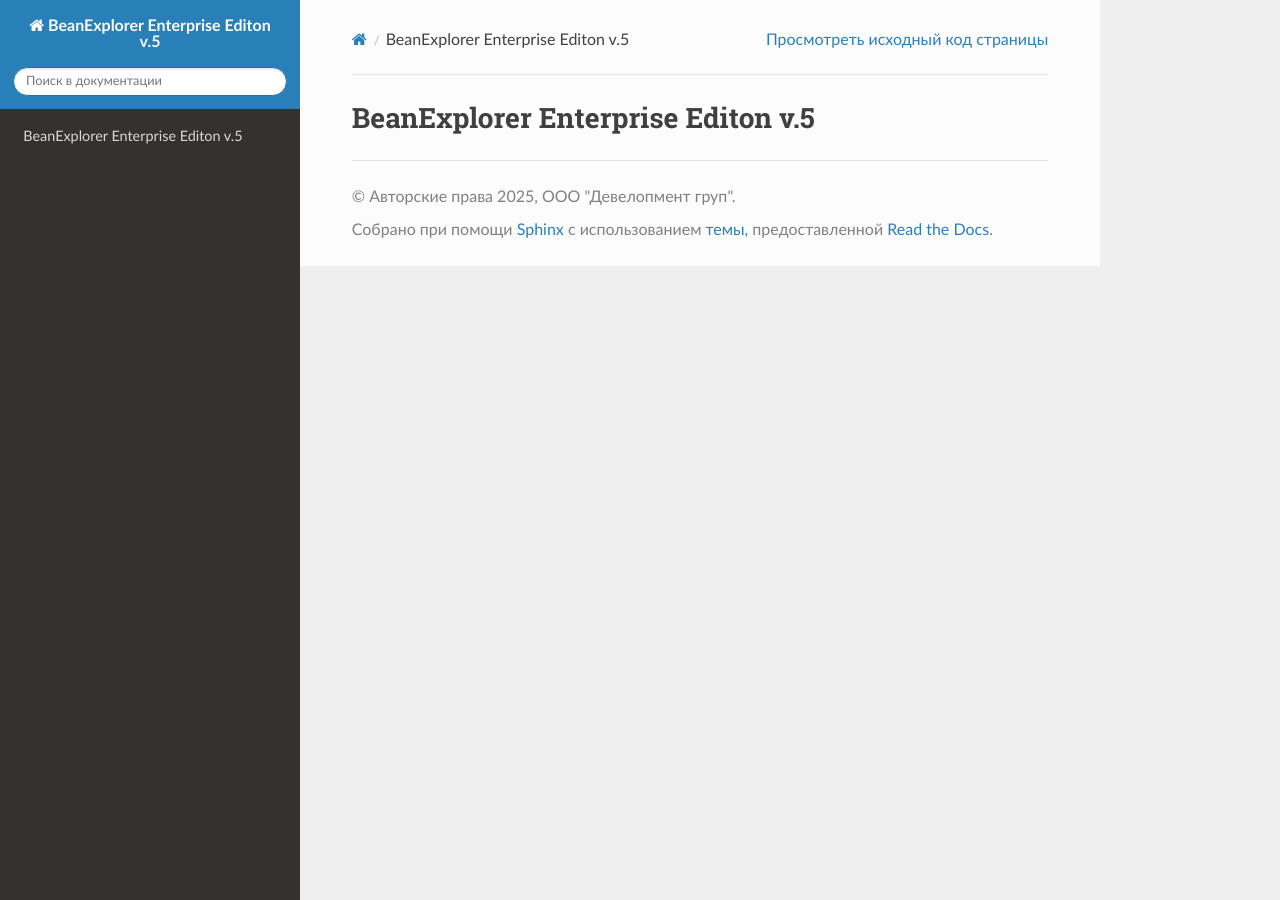
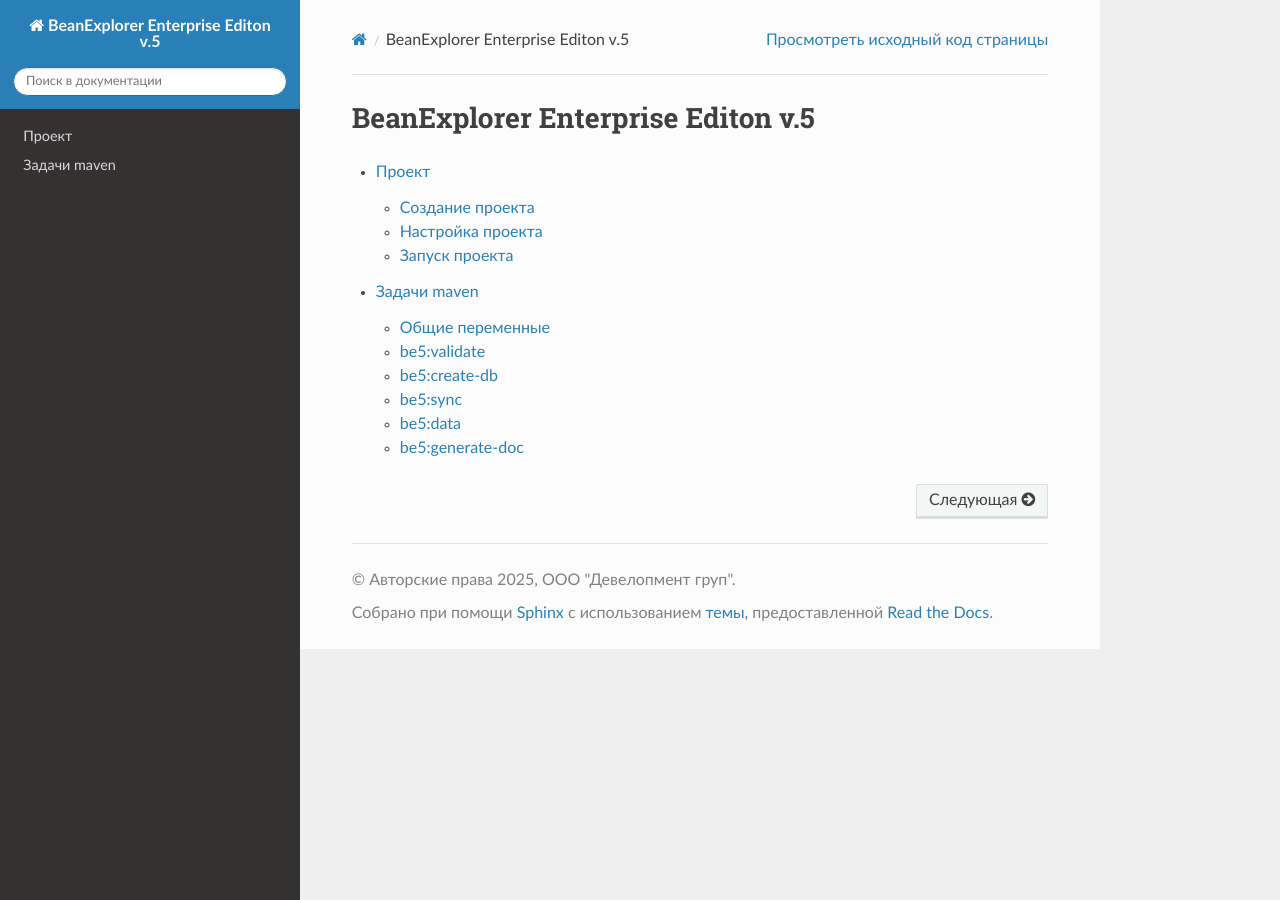
Before and after one commit to DevelopmentOnTheEdge/be5-docs, a Sphinx documentation site: the page built from source/index.rst, in a window 1280 px wide. Built offline with Sphinx 7.4.7 and the Read the Docs theme 3.1.0, drawn with Linux system fonts in a browser that asks for light colours; some of the changed lines change nothing that is shown.

Commit message:
project, maven pages

````diff
--- /dev/null
+++ b/source/_templates/layout.html
@@ -0,0 +1,13 @@
+{% extends "!layout.html" %}
+  {% block footer %} {{ super() }}
+
+  <style>
+    .wy-table-responsive table td, .wy-table-responsive table th {
+        white-space: normal !important;
+    }
+    .wy-table-responsive {
+        overflow: visible !important;
+    }
+  </style>
+
+{% endblock %}
--- a/source/index.rst
+++ b/source/index.rst
@@ -3,4 +3,6 @@
 
 .. toctree::
    :maxdepth: 2
-   :caption: BE5
+
+   project.md
+   maven.rst
--- /dev/null
+++ b/source/maven.rst
@@ -0,0 +1,245 @@
+Задачи maven
+************
+
+Для работы с be5 проектами создан специальный maven-be5 плагин,
+в котором определены специальные задачи.
+
+Для каждой задачи есть свои переменые, которые могут быть указаны как:
+
+ * переменные в коммандной строке
+ * xml-тэги в pom.xml
+
+Общие переменные
+================
+
+.. list-table::
+   :header-rows: 1
+
+   * - Параметр
+
+       XML тэг
+     - Тип
+
+       значение по умолчанию
+     - Описание
+   * - BE5_PROJECT_PATH
+
+       <projectPath>
+     - File
+
+       ./
+     - путь к каталогу с проектом be5
+   * - BE5_LOG_PATH
+
+       <logPath>
+     - File
+     - путь к каталогу с проектом be5
+   * - BE5_DEBUG
+
+       <debug>
+     - boolean
+
+       false
+     - если "true", будет выводиться дополнительная отладочная информация в stderr
+   * - BE5_UNLOCK_PROTECTED_PROFILE
+
+       <unlockProtectedProfile>
+     - boolean
+
+       false
+     - если "true", защищённый (protected) профиль соединения будет использоваться без дополнительных подтверждений
+
+
+be5:validate
+============
+Валидация проекта - вычитывание всех файлов, базовые проверки на корректность, исполнение всего Freemarker,
+никаких обращений к базе не делается.
+
+.. list-table::
+   :header-rows: 1
+
+   * - Параметр
+
+       XML тэг
+     - Тип
+
+       значение по умолчанию
+     - Описание
+   * - BE5_SKIP_VALIDATION
+
+       <skipValidation>
+     - boolean
+
+       false
+     - если "true", пропустить собственно валидацию (но прочие команды из списка ниже будут выполняться)
+   * - BE5_RDBMS
+
+       <rdbmsName>
+     - String
+     - валидация будет выполняться с использованием соответствующей СУБД.
+       Это может повлиять на выполнение условных секций в FTL, результат разворачивания макросов, включения extras и т. д.
+
+
+       Возможные значения: mysql/postgres/oracle/db2/sqlserver
+   * - BE5_CHECK_QUERY
+
+       <queryPath>
+     - String
+     - Формат - entity.query. Если задано, текст указанного запроса после выполнения FTL будет выведен на экран
+   * - BE5_CHECK_ROLES
+
+       <checkRoles>
+     - boolean
+
+       false
+     - если "true", на экран будет выведен список ролей проекта, действующий в данных условиях.
+       Может пригодиться, если часть ролей устанавливается условно через extras и хочется проверить, правильно ли отработали условия
+   * - BE5_CHECK_DDL
+
+       <ddlPath>
+     - String
+     - entity. Если задано, DDL, необходимый для создания указанной сущности, будет выведен на экран
+   * - BE5_SAVE_PROJECT
+
+       <saveProject>
+     - boolean
+
+       false
+     - если "true", проект будет пересохранён (только основной проект, без учёта подключенных модулей).
+       Могут быть отсортированы или переформатированы некоторые элементы проекта
+
+be5:create-db
+=============
+Создает все таблицы базы данных (включая модули), выполняет скрипты (Pre-db.ftl, Post-db.ftl).
+
+
+be5:sync
+========
+Инкрементальное обновление схемы базы данных.
+По умолчанию выводит DDL, который будет использоваться для обновления структуры таблиц, удаления и добавления таблиц.
+Для принудительного выполнения определите BE5_FORCE_UPDATE=true. Смотри другие опции ниже.
+
+.. list-table::
+   :header-rows: 1
+
+   * - Параметр
+
+       XML тэг
+     - Тип
+
+       значение по умолчанию
+     - Описание
+   * - BE5_FORCE_UPDATE
+
+       <forceUpdate>
+     - boolean
+
+       false
+     - "false" — сгенерированный DDL для обновления базы данных будет выведен на экран без изменения самой структуры базы данных.
+
+       "true" — сгенерированный DDL будет выполнен, что может привести к потере пользовательских данных.
+   * - BE5_UPDATE_CLONES
+
+       <updateClones>
+     - boolean
+
+       false
+     - если "true", будет сгенерирован DDL для изменения структуры клонированных таблиц
+       (у которых численный суффикс добавлен к имени таблицы)
+   * - BE5_DELETE_CLONES
+
+       <deleteClones>
+     - boolean
+
+       false
+     - если "true", будет сгенерирован DDL для удаления всех клонированных таблиц
+       (у которых численный суффикс добавлен к имени таблицы)
+   * - BE5_DELETE_UNUSED_TABLES
+
+       <deleteUnusedTables>
+     - boolean
+
+       false
+     - если "true", будет сгенерирован DDL для удаления всех неиспользуемых таблиц.
+       Неиспользуемые таблицы — те таблицы, которые: не перечислены в проекте; не являются клонами перечисленных таблиц.
+       Как правило, неиспользуемые таблицы могут обнаруживаться, когда из проекта удаляется entity.
+
+Пример:
+
+.. code-block:: bash
+
+   mvn be5:sync -DBE5_FORCE_UPDATE=true
+
+be5:data
+========
+Выполнение скрипта по имени, переданному в параметре BE5_SCRIPT. По умолчанию — "data".
+
+Пример:
+
+.. code-block:: bash
+
+   mvn be5:data -DBE5_SCRIPT="test"
+
+
+
+
+be5:generate-doc
+================
+Автоматически генерирует документацию для Sphynx/ReadTheDocs.
+
+.. list-table::
+   :header-rows: 1
+
+   * - Параметр
+
+       XML тэг
+     - Тип
+
+       значение по умолчанию
+     - Описание
+   * - BE5_DOC_PATH
+     - String
+     - путь, куда будет сгенерирована документация
+
+
+Предполагается следующий сценарий использования:
+
+ * существует готовый проект Sphynx/ReadTheDocs (dir/projectDocs).
+   Пример проекта: https://github.com/DevelopmentOnTheEdge/be5/tree/master/maven/src/test/resources/doc
+ * исходные rst-файлы, написанные разработчиком, лежат в папке dir/projectDocs/source
+ * из директории проекта, для которого генерируется документация, запускаем:
+
+  .. code-block:: bash
+
+     mvn be5:generate-doc BE5_DOC_PATH=dir/projectDocs/source
+
+ * Документация будет сгенерирована в папку dir/projectDocs/source/be5
+ * В ней будет две поддиректории:
+   * tables — файлы для всех таблиц.
+   Кроме того, там лежит файл ``__tables.rst``, который содержит список всех таблиц и который можно использовать
+   как оглавление для структуры базы данных.
+   * diagrams — ER-диаграммы в формате PlantUML (см. ниже)
+
+Для настройки генерации диаграмм используется файл dir/projectDocs/source/.be5.yaml.
+
+В нём указываются:
+ * список диаграмм, которые нужно сгенерировать
+ * таблицы, которые должны войти в каждую диаграмму
+ * таблицы, которые можно включать в другие страницы документации
+
+Пример .be5.yaml
+----------------
+.. code-block:: yaml
+
+   diagrams:                           # блок для спецификации диаграмм, содержит массив
+     - diagram_1:                      # название диаграммы, будет сгенерирован файл dir/projectDocs/source/be5/diagrams/diagram_1.puml
+         tables: [comments, entities]  # список таблиц, которые будут включены в диаграмму.
+
+   nested_tables: [comments, entities] # список таблиц, для которых будут сгенерированы файлы для включения в отдельные страницы
+
+nested_tables — это отдельные файлы, генерируемые в dir/projectDocs/source/be5/tables/table_name.rstincl.
+Такие файлы предназначены для включения в страницы документации:
+
+.. code-block:: rst
+
+   .. include:: be5/tables/table_name.rstincl
--- /dev/null
+++ b/source/project.md
@@ -0,0 +1,81 @@
+# Проект
+
+## Создание проекта
+
+### Создание кода проекта из шаблона
+Для создание нового проекта для be5 используется [maven archetype](https://maven.apache.org/guides/introduction/introduction-to-archetypes.html):
+
+https://mvnrepository.com/artifact/com.developmentontheedge.be5/be5-app-template
+
+Для его запуска наберите:
+`mvn archetype:generate  -DarchetypeGroupId=com.developmentontheedge.be5 -DarchetypeArtifactId=be5-app-template`
+
+При создании проекта будут заданы вопросы, чтобы указать свойства:
+* groupId
+* artifactId
+* version (значение по умолчанию - 1.0-SNAPSHOT)
+* package (значение по умолчанию - groupId)
+
+Эти параметры также можно указать в строке запуска.
+
+После запуска генерируется заготовка для проекта на основе этого шаблона:
+https://github.com/DevelopmentOnTheEdge/testBe5app
+
+### Проект из репозитория
+Если вы только что выкачали be5 проект из git репозитория, то могут потребоваться
+описанные ниже действия по его настройке.
+
+## Настройка проекта
+
+### Создание базы данных
+Создайте в используемой вами СУБД:
+* пользователя, от имени которого be5 приложение будет соединяться с базой данных;
+* настройте ему права доступа (для PostgeSQL в привилегиях включите "Can login");
+* создайте базу данных от этого пользователя.
+
+### Настройка соединения с базой данных
+В директории проекта ./src создайте файл connectionProfiles.local.yaml
+
+Ниже приведен пример такого файла
+```
+connectionProfiles:
+  profiles:
+    test_local:
+      connectionUrl: jdbc:postgresql://localhost:5434/registry
+      username: registry
+      password: registry
+```
+
+Более подробно: [[Connection profile|Connection profile]]
+
+В директории проекта ./src создайте файл profile.local и в нем укажите имя соединения из файла connectionProfiles.local.yaml
+Ниже приведен пример такого файла
+```
+test_local
+```
+
+### Быстрое обновление метаданных при запущенном проекте
+Для быстрого обновления meta данных при разработке (yaml файлов проекта, groovy операций) создайте файл **dev.yaml** в корне проекта с содержимым:
+```
+paths:
+  your_app: ./
+```
+
+Be5 будет следить за изменениями и перезагружать проект.
+
+### Создание таблиц базы данных
+Для этого в директории проекта выполните команду:
+`mvn be5:create-db`
+
+### Установка npm пакетов для фронтенда (be5-react)
+Из корня проекта выполните команду:
+`npm install`
+
+## Запуск проекта
+Для удобства разработки удобнее запустить 2 приложения:
+* npm start - запускает npm сервер, что позволяет без перезапуска сервера обновлять код react компонентов
+* mvn jetty:run -Djetty.http.port=8200 - запускает jetty сервер, без перезагрузки можно обновлять метаданные и groovy код операций.
+
+Страничка в браузере: http://localhost:8888
+
+Из шаблона приложение создан пользователь Administrator с паролем 12345.
````
